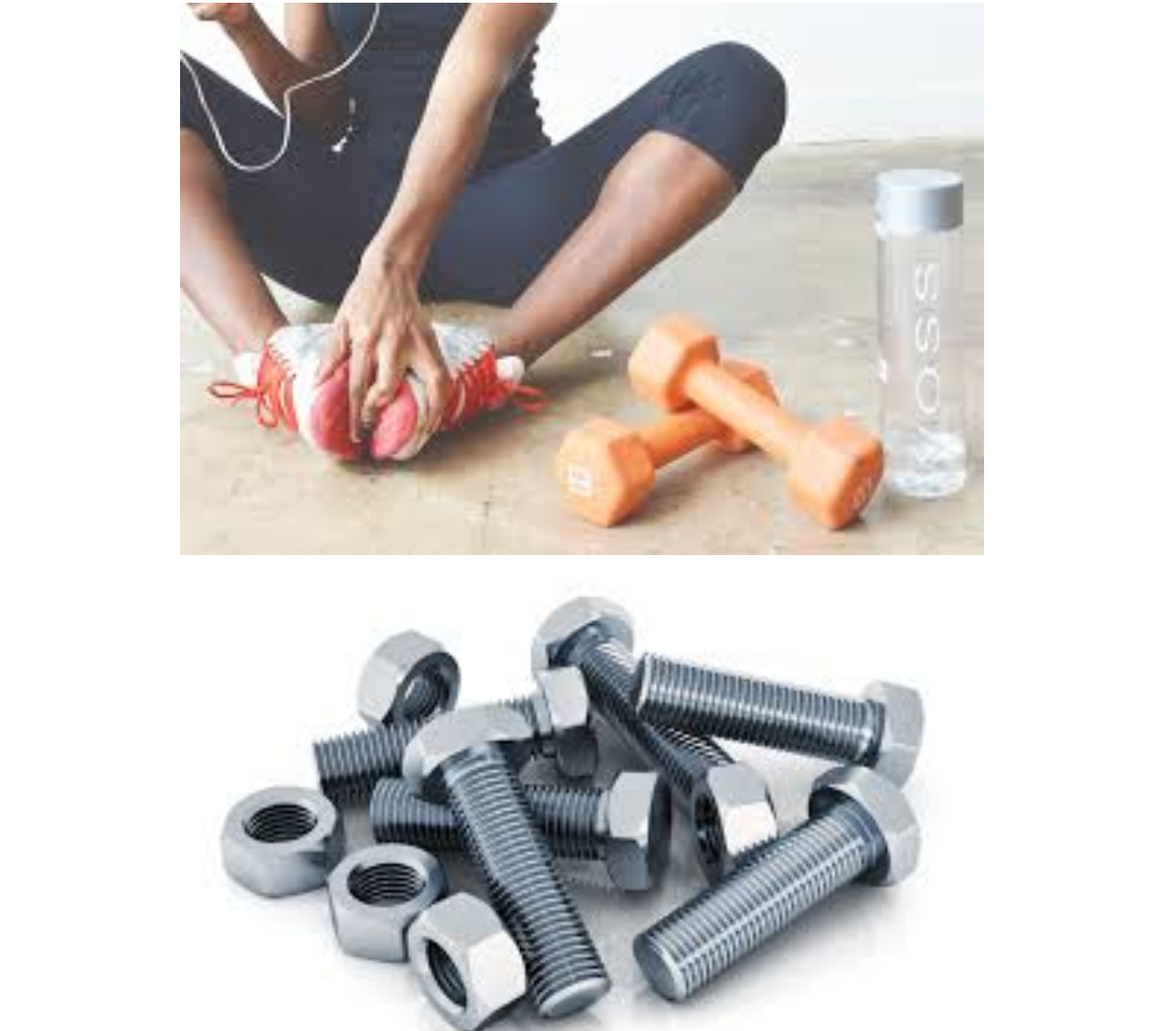
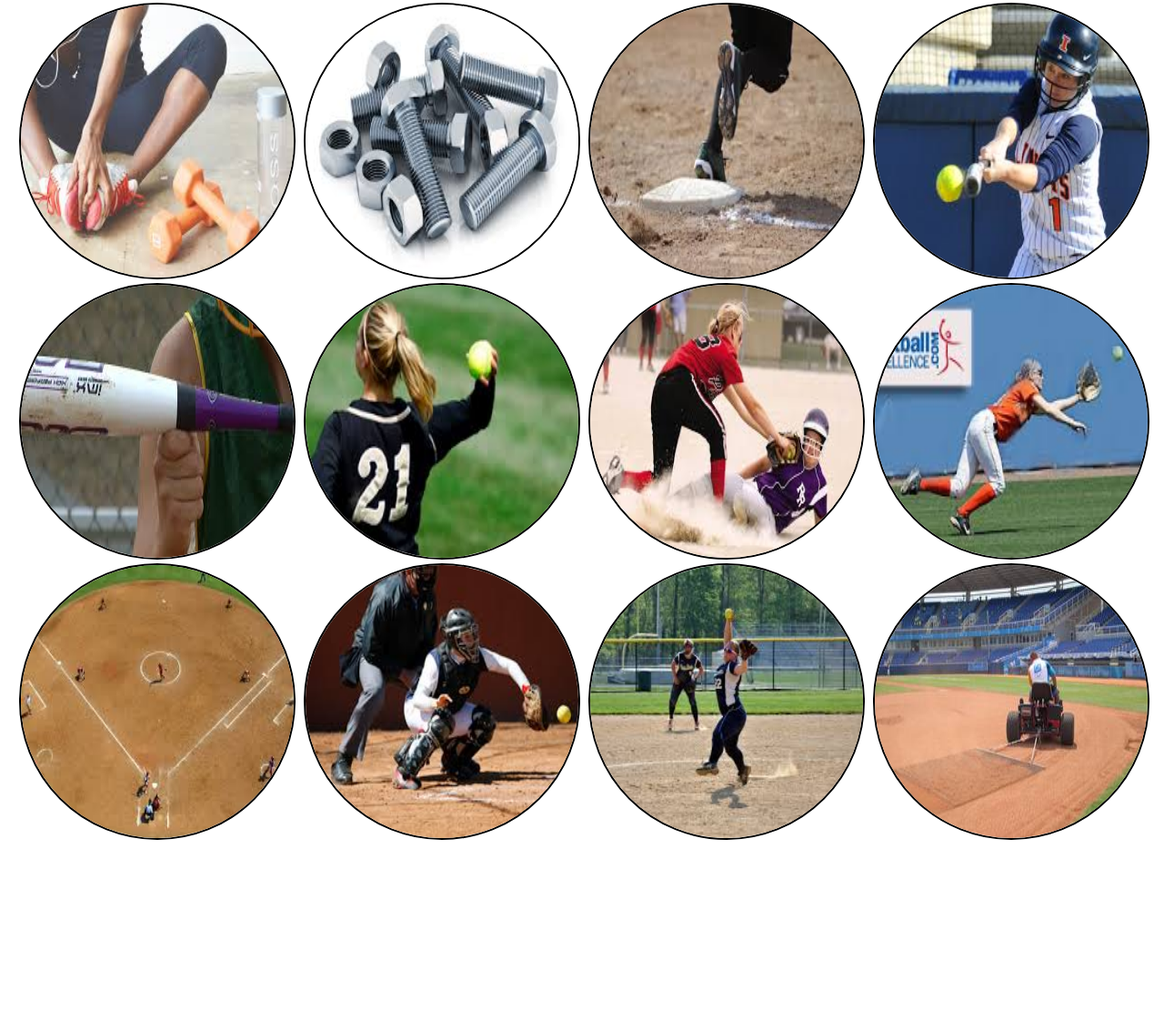
Before and after one commit to MrRyanTBaker/softball_drills, a plain HTML site: page home.html in a window 1280 px wide. Shown: the part 250-1383 px from the top of the page at 91% size. After the commit the page ends 1185 px from the top, so only its background shows below. Drawn offline with Linux system fonts and the light colour scheme.

Commit message:
fixed home images, added image

```diff
--- a/home.html
+++ b/home.html
@@ -26,25 +26,27 @@
 		of the coach to determine if the drill is appropriate for your athlete(s).</p></br>
 </div>
 
-<div class="selections">
+
+<div class="center">
+
+<h2 class="center">Coaching Topics</h2>
 
 
-	<h2 class="center">Coaching Topics</h2>
-
-<div><img class="button" src="images/conditioning.jpg" height="50%" width="70%"></div> <!--%'s too big-->
-<div><img class="button" src="images/mechanics.jpg" height="50%" width="70%"></div>
-<div><img class="button" src="images/baserunning.jpg" height="50%" width="70%"></div>
-<div><img class="button" src="images/hitting.jpg" height="50%" width="70%"></div>
-<div><img class="button" src="images/bunting.jpg" height="50%" width="70%"></div>
-<div><img class="button" src="images/throwing.jpg" height="50%" width="70%"></div>
-<div><img class="button" src="images/infield.jpg" height="50%" width="70%"></div>
-<div><img class="button" src="images/outfield.jpg" height="50%" width="70%"></div>
-<div><img class="button" src="images/defense.jpg" height="50%" width="70%"></div>
-<div><img class="button" src="images/catcher.jpg" height="50%" width="70%"></div>
-<div><img class="button" src="images/pitching.jpg" height="50%" width="70%"></div>
-<div><img class="button" src="images/field.jpg" height="50%" width="70%"></div>
+<img class="button" src="images/conditioning.jpg">
+<img class="button" src="images/mechanics.jpg">
+<img class="button" src="images/baserunning.jpg">
+<img class="button" src="images/hitting.jpg">
+<img class="button" src="images/bunting.jpg">
+<img class="button" src="images/throwing.jpg">
+<img class="button" src="images/infield.jpg">
+<img class="button" src="images/outfield.jpg">
+<img class="button" src="images/defense.jpg">
+<img class="button" src="images/catcher.jpg">
+<img class="button" src="images/pitching.jpg">
+<img class="button" src="images/field_drag.jpg">
 
 </div>
+
 	</body>
 
 
--- a/style.css
+++ b/style.css
@@ -1,5 +1,9 @@
-.selections {width: auto;
-   text-align: center;
+img {height: 400px;
+width: 475px;
+}
+
+div {margin: 2px;
+
 }
 
 .center {text-align: center;
@@ -7,18 +11,18 @@
     font-family: serif;
 }
 
-button {background-color: white;
-    width: 45%;
-    height: 50px;
+.button {display: inline-block;
+	margin-left: 5px;
+	height: 300px;
+	width: 300px;
+	border-radius: 100%;
+	border: 2px solid black;
 }
 
-button:hover {color: blue;}
-
-.btnimg {width: 45%;
-height:50px;}
+.button:hover {border: 2px dashed yellow;
+}
 
 h1 {text-indent: 1em;}
-
 
 p {text-indent: 2em;
 text-align: left;
```
Also changed, not shown: images/field_drag.jpg (added).
